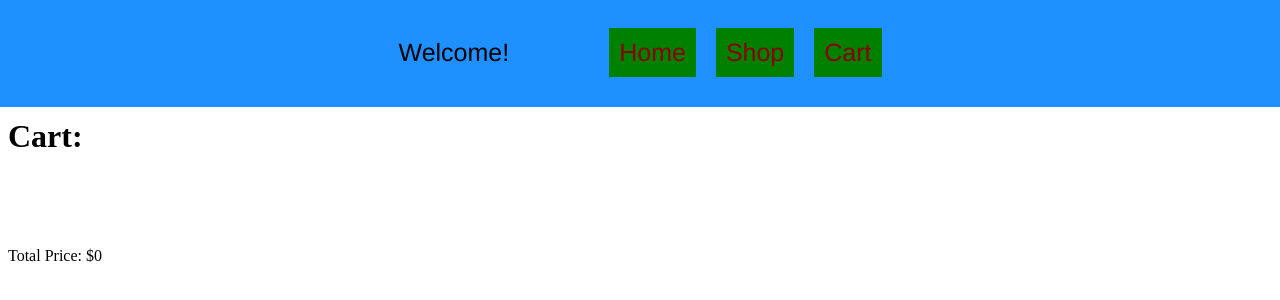
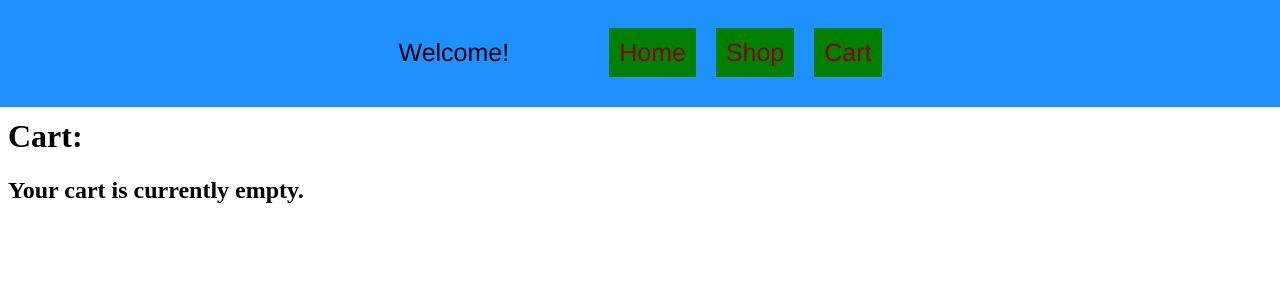
Before and after one commit to jonahBerlyne/shopping-cart, a React (Create React App) app: page /cart in a window 1280 px wide. Shown: the top 300 px of the page. Built offline with nearby package versions, Linux system fonts and the light colour scheme.

Commit message:
138am 12/27/21 added empty cart logic

```diff
--- a/src/Components/Cart.js
+++ b/src/Components/Cart.js
@@ -4,16 +4,21 @@ import NavBar from './Navbar';
 export default function Cart() {
 
  const [items, setItems] = useState([]);
+ const [cartIsEmpty, setCartIsEmpty] = useState(false);
 
  useEffect(() => {
    let itemValues = [];
    let keys = Object.keys(localStorage);
    let i = keys.length;
-   while ( i-- ) {
-    itemValues.push(localStorage.getItem(keys[i]));
+   if (i === 0) {
+     setCartIsEmpty(true);
+   } else {
+     while ( i-- ) {
+      itemValues.push(localStorage.getItem(keys[i]));
+     }
+     itemValues = itemValues.map(value => JSON.parse(value));
+     setItems(itemValues);
    }
-   itemValues = itemValues.map(value => JSON.parse(value));
-   setItems(itemValues);
  }, []);
 
  const [totalPrice, setTotalPrice] = useState(0);
@@ -34,6 +39,7 @@ export default function Cart() {
   <div>
    <NavBar/>
    <h1>Cart:</h1>
+   {cartIsEmpty && <h2>Your cart is currently empty.</h2>}
    {items.map(item => {
     return (
      <div key={item.id}>
@@ -44,7 +50,7 @@ export default function Cart() {
    <br/>
    <br/>
    <br/>
-   <p>Total Price: ${totalPrice}</p>
+   {!cartIsEmpty && <p>Total Price: ${totalPrice}</p>}
   </div>
  );
 }
```
